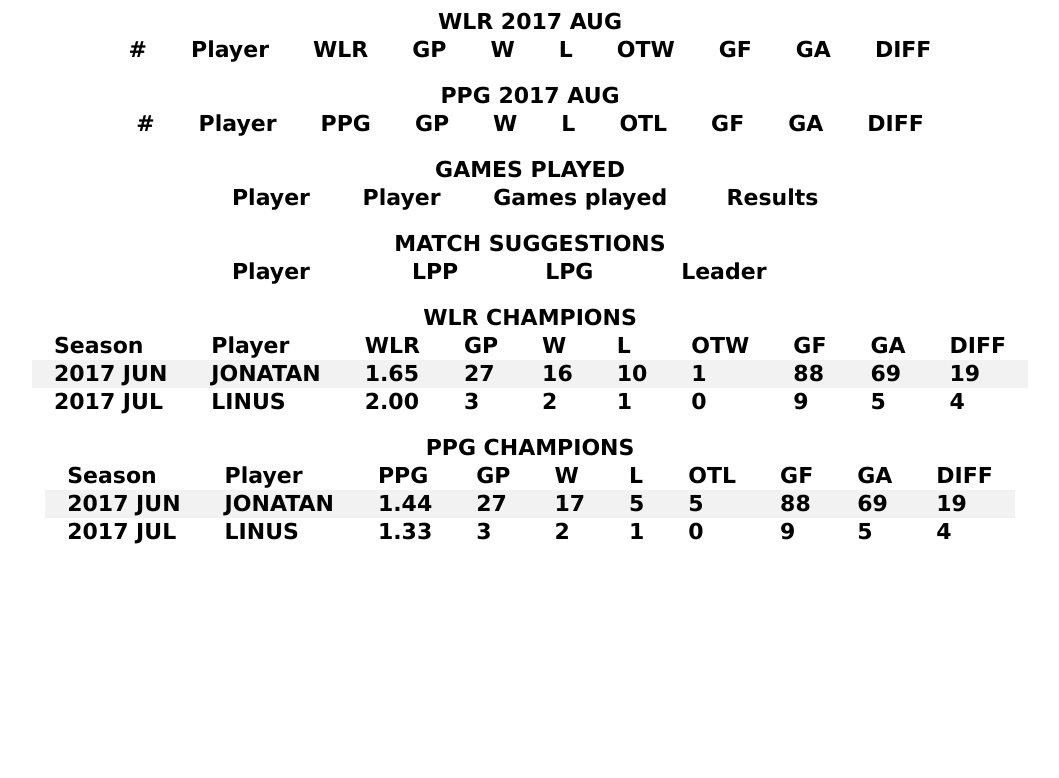
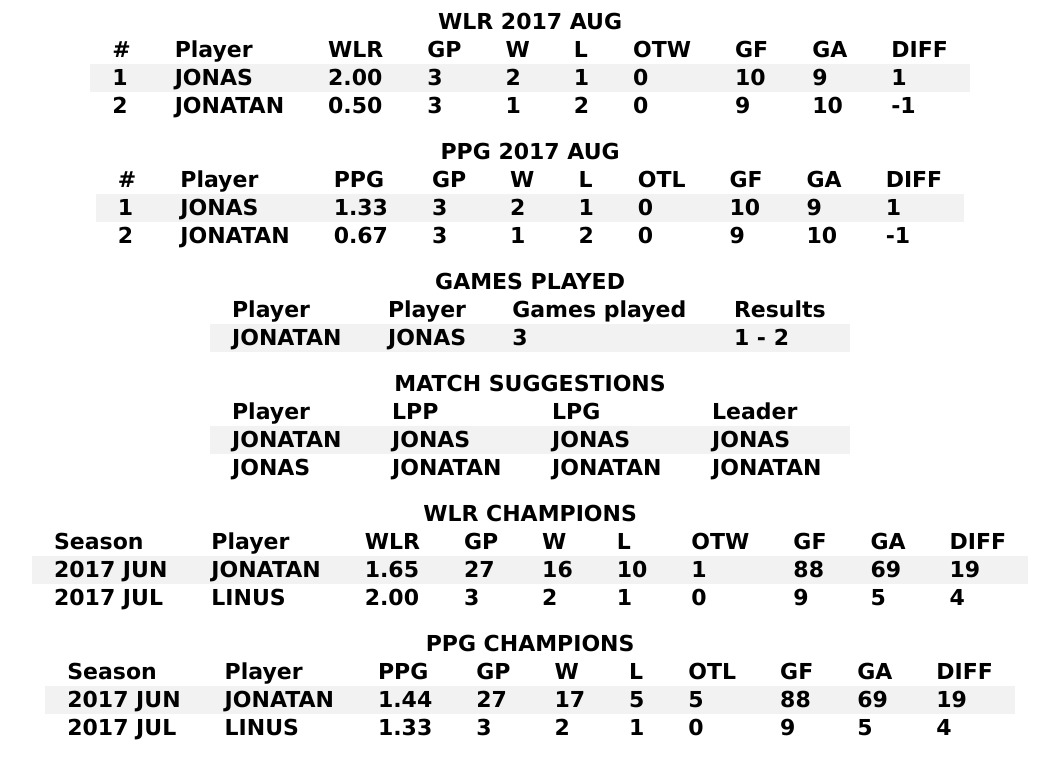
Before and after one commit to SoamJaws/nhl, a plain HTML site: page index.html in a window 1280 px wide. Shown: the whole page, without its empty margins (118-1177 px from the left). Drawn offline with Linux system fonts and the light colour scheme.

Commit message:
Updated stats

```diff
--- a/index.html
+++ b/index.html
@@ -16,6 +16,30 @@
 <th style="cursor:pointer;" title="Goals against">GA</th>
 <th style="cursor:pointer;" title="Goal difference">DIFF</th>
 </tr>
+<tr class="player">
+<th>1</th>
+<th>JONAS</th>
+<th>2.00</th>
+<th>3</th>
+<th>2</th>
+<th>1</th>
+<th>0</th>
+<th>10</th>
+<th>9</th>
+<th>1</th>
+</tr>
+<tr class="player">
+<th>2</th>
+<th>JONATAN</th>
+<th>0.50</th>
+<th>3</th>
+<th>1</th>
+<th>2</th>
+<th>0</th>
+<th>9</th>
+<th>10</th>
+<th>-1</th>
+</tr>
 </table>
 <br>
 <table>
@@ -32,6 +56,30 @@
 <th style="cursor:pointer;" title="Goals against">GA</th>
 <th style="cursor:pointer;" title="Goal difference">DIFF</th>
 </tr>
+<tr class="player">
+<th>1</th>
+<th>JONAS</th>
+<th>1.33</th>
+<th>3</th>
+<th>2</th>
+<th>1</th>
+<th>0</th>
+<th>10</th>
+<th>9</th>
+<th>1</th>
+</tr>
+<tr class="player">
+<th>2</th>
+<th>JONATAN</th>
+<th>0.67</th>
+<th>3</th>
+<th>1</th>
+<th>2</th>
+<th>0</th>
+<th>9</th>
+<th>10</th>
+<th>-1</th>
+</tr>
 </table>
 <br>
 <table>
@@ -42,6 +90,12 @@
 <th>Games played</th>
 <th>Results</th>
 </tr>
+<tr class="player">
+<th>JONATAN</th>
+<th>JONAS</th>
+<th>3</th>
+<th>1 - 2</th>
+</tr>
 </table>
 <br>
 <table>
@@ -51,6 +105,18 @@
 <th style="cursor:pointer;" title="Least played player">LPP</th>
 <th style="cursor:pointer;" title="Least played games">LPG</th>
 <th>Leader</th>
+</tr>
+<tr class="player">
+<th>JONATAN</th>
+<th>JONAS</th>
+<th>JONAS</th>
+<th>JONAS</th>
+</tr>
+<tr class="player">
+<th>JONAS</th>
+<th>JONATAN</th>
+<th>JONATAN</th>
+<th>JONATAN</th>
 </tr>
 </table>
 <br>
```
